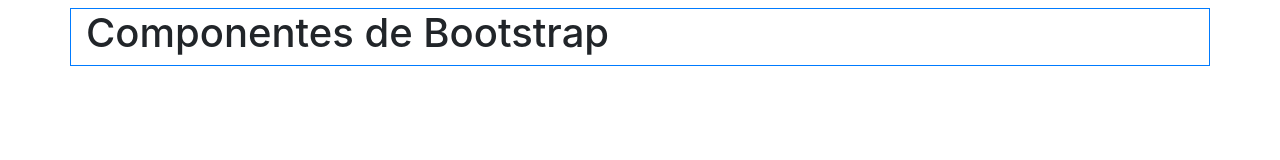
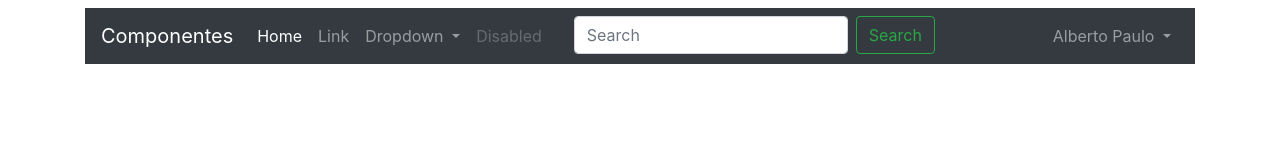
Before and after one commit to Albertoenriquepaulo/UdemyVictorRoble-master-css, a plain HTML site: page master-css/aprendiendo-bootstrap/componentes.html in a window 1280 px wide. Drawn offline with Linux system fonts and the light colour scheme.

Commit message:
208. Barra de navegación

```diff
--- a/master-css/aprendiendo-bootstrap/componentes.html
+++ b/master-css/aprendiendo-bootstrap/componentes.html
@@ -10,8 +10,86 @@
   <body>
     <div class="container">
       <div class="row">
-        <header class="col-md-12 border border-primary mt-2">
-          <h1>Componentes de Bootstrap</h1>
+        <header class="col-md-12 mt-2">
+          <nav class="navbar navbar-expand-lg navbar-dark bg-dark">
+            <a class="navbar-brand" href="#">Componentes</a>
+            <button
+              class="navbar-toggler"
+              type="button"
+              data-toggle="collapse"
+              data-target="#navbarSupportedContent"
+              aria-controls="navbarSupportedContent"
+              aria-expanded="false"
+              aria-label="Toggle navigation"
+            >
+              <span class="navbar-toggler-icon"></span>
+            </button>
+
+            <div class="collapse navbar-collapse" id="navbarSupportedContent">
+              <ul class="navbar-nav mr-auto">
+                <li class="nav-item active">
+                  <a class="nav-link" href="#">Home <span class="sr-only">(current)</span></a>
+                </li>
+                <li class="nav-item">
+                  <a class="nav-link" href="#">Link</a>
+                </li>
+                <li class="nav-item dropdown">
+                  <a
+                    class="nav-link dropdown-toggle"
+                    href="#"
+                    id="navbarDropdown"
+                    role="button"
+                    data-toggle="dropdown"
+                    aria-haspopup="true"
+                    aria-expanded="false"
+                  >
+                    Dropdown
+                  </a>
+                  <div class="dropdown-menu" aria-labelledby="navbarDropdown">
+                    <a class="dropdown-item" href="#">Action</a>
+                    <a class="dropdown-item" href="#">Another action</a>
+                    <div class="dropdown-divider"></div>
+                    <a class="dropdown-item" href="#">Something else here</a>
+                  </div>
+                </li>
+                <li class="nav-item">
+                  <a class="nav-link disabled" href="#" tabindex="-1" aria-disabled="true">Disabled</a>
+                </li>
+                <li class="nav-item">
+                  <form class="form-inline my-2 mx-4 my-lg-0">
+                    <input
+                      class="form-control mr-sm-2"
+                      type="search"
+                      placeholder="Search"
+                      aria-label="Search"
+                    />
+                    <button class="btn btn-outline-success my-2 my-sm-0" type="submit">Search</button>
+                  </form>
+                </li>
+              </ul>
+              <ul class="navbar-nav">
+                <li class="nav-item dropdown">
+                  <a
+                    class="nav-link dropdown-toggle"
+                    href="#"
+                    id="navbarDropdown"
+                    role="button"
+                    data-toggle="dropdown"
+                    aria-haspopup="true"
+                    aria-expanded="false"
+                  >
+                    Alberto Paulo
+                  </a>
+                  <div class="dropdown-menu" aria-labelledby="navbarDropdown">
+                    <a class="dropdown-item" href="#">Action</a>
+                    <a class="dropdown-item" href="#">Another action</a>
+                    <div class="dropdown-divider"></div>
+                    <a class="dropdown-item" href="#">Something else here</a>
+                  </div>
+                </li>
+              </ul>
+            </div>
+          </nav>
         </header>
       </div>
     </div>
```
